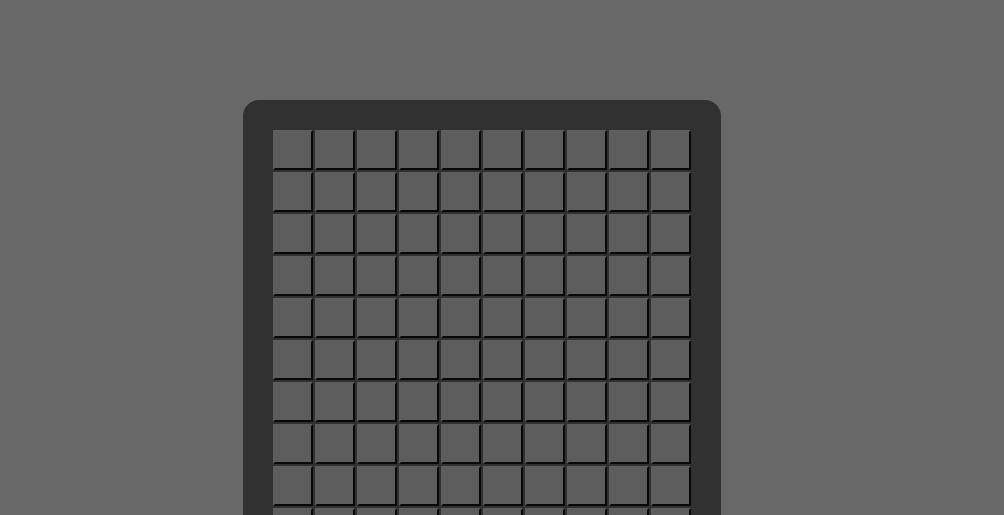
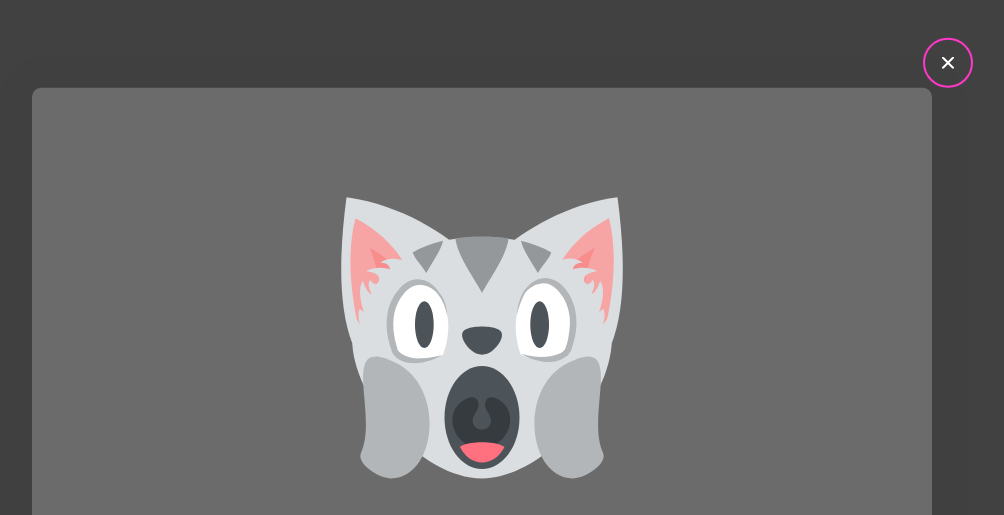
Before and after one commit to YaroslavaGD/rs-school-minesweeper, a website built with webpack: page src/index.html in a window 1280 px wide. Shown: the top 515 px of the page, without its empty margins (158-1162 px from the left). Built offline with nearby package versions, Linux system fonts and the light colour scheme.

Commit message:
feat: add styles for modal-window

```diff
--- a/src/index.html
+++ b/src/index.html
@@ -9,5 +9,18 @@
   <title>Minesweeper</title>
 </head>
 <body class="app">
+  <div class="app-modal app-modal--open app-modal--loss">
+    <div class="app-modal__window">
+
+      <div class="app-modal__header">
+        <img class="app-modal__img app-modal__img--loss"  src="img/cat-loss.svg" alt="Сat shocked by defeat">
+        <img class="app-modal__img app-modal__img--win" src="img/cat-win.svg" alt="Сat rejoices in victory">
+      </div>
+      <div class="app-modal__content">
+        <p class="app-modal__text">Game over. Try again</p>
+      </div>
+      <button class="app-modal__button"></button>
+    </div>
+  </div>
 </body>
 </html>
--- a/src/modules/app.js
+++ b/src/modules/app.js
@@ -14,4 +14,8 @@ export const createApp = () => {
   appMain.append(GRID_PARAMS.gridHtml);
 
   app.append(appMain);
+
+  app.addEventListener('gameover', (e) => {
+
+  });
 }
--- a/src/modules/cell.js
+++ b/src/modules/cell.js
@@ -17,13 +17,13 @@ export const createCell = (id, rowIndex, columnIndex, value) => {
   switch (value) {
     case 'x' :
       buttonCell.classList.add('cell--bomb');
-      buttonCell.dataset.type = 'bomb';
+      buttonCell.dataset.mode = 'bomb';
       break;
     case 0 :
-      buttonCell.dataset.type = 'empty';
+      buttonCell.dataset.mode = 'empty';
       break;
     default:
-      buttonCell.dataset.type = 'number';
+      buttonCell.dataset.mode = 'number';
       number.innerText = value;
   }
 
@@ -37,7 +37,7 @@ export const getCellParameters = (cell) => {
     id: cell.dataset.id,
     row: cell.dataset.row,
     column: cell.dataset.column,
-    type: cell.dataset.type,
+    mode: cell.dataset.mode,
     open: (cell.dataset.open === 'true'),
   }
 }
@@ -77,4 +77,11 @@ export const calculateAreaIndexes = (currentRow, currentColumn) => {
 export const openCell = (cell, isOpen) => {
   cell.dataset.open = isOpen;
   cell.classList.add('cell--active');
+
+  if ((cell.dataset.mode === 'bomb') && (isOpen === true)) {
+    cell.dispatchEvent(new CustomEvent('gameover', {
+      bubbles: true,
+      detail: getCellParameters(cell)
+    }));
+  }
 }
--- a/src/modules/grid.js
+++ b/src/modules/grid.js
@@ -113,15 +113,13 @@ const createHtmlGrid = () => {
   return gridHtml;
 }
 
-const areaStack = [];
 const openEmptyCells = (activeCell) => {
   const activeCellParameters = getCellParameters(activeCell);
   const areaIndexes = calculateAreaIndexes(activeCellParameters.row, activeCellParameters.column);
 
-  if ((activeCellParameters.type === 'number') || (activeCellParameters.type === 'bomb')) {
-    console.log('is number');
+  if ((activeCellParameters.mode === 'number') || (activeCellParameters.mode === 'bomb')) {
     openCell(activeCell, true);
-  } else if (activeCellParameters.type === 'empty') {
+  } else if (activeCellParameters.mode === 'empty') {
     if (activeCellParameters.open !== true) {
       openCell(activeCell, true);
       for (let key in areaIndexes) {
--- a/src/style/_style.scss
+++ b/src/style/_style.scss
@@ -119,3 +119,81 @@
 .cell[data-value='8'] .cell__number {
   color: $cell-eight;
 }
+
+.app-modal {
+  position: fixed;
+  top: 0;
+  left: 0;
+  width: 100%;
+  height: 100%;
+  background: rgba(41, 41, 41, 0.6);
+  opacity: 0;
+  z-index: 1000;
+  transform: translateX(-100%);
+  transition: opacity 0.3s;
+}
+
+.app-modal--open {
+  transform: translateX(0);
+  opacity: 1;
+}
+
+.app-modal__window {
+  position: absolute;
+  padding: 100px 10px;;
+  display: flex;
+  flex-direction: column;
+  top: 50%;
+  left: 50%;
+  transform: translate(-50%, -50%);
+  width: 100%;
+  max-width: 900px;
+  gap: 30px;
+  align-items: center;
+  background: $back-modal;
+  border-radius: 9px;
+  box-shadow: 0px 2px 35px 14px rgba(13, 13, 13, 0.04);
+}
+
+.app-modal__button {
+  position: absolute;
+  top: -50px;
+  right: -41px;
+  width: 50px;
+  height: 50px;
+  border: 2px solid $back-modal-button;
+  background-color: transparent;
+  background-image: url(img/close-button.svg);
+  background-repeat: no-repeat;
+  background-position: center;
+  border-radius: 100px;
+  cursor: pointer;
+  transition: all 0.3s;
+}
+
+.app-modal__button:hover {
+  background-color: $back-modal-button;
+  border-color: $back-modal-button;
+}
+.app-modal__button:active {
+  background-color: $back-modal-button-active;
+}
+
+.app-modal__text {
+  font-size: 30px;
+  color: $back-modal-text;
+}
+
+.app-modal__img {
+  display: none;
+  border-radius: 9px 0px 0px 9px;
+  width: 300px;
+  height: 300px;
+}
+.app-modal--loss .app-modal__img--loss {
+  display: block;
+}
+
+.app-modal--win .app-modal__img--win {
+  display: block;
+}
--- a/src/style/_var.scss
+++ b/src/style/_var.scss
@@ -1,5 +1,11 @@
 $back: #686868;
 $back-field: #303130;
+
+$back-modal-light: #fafafa;
+$back-modal: #6b6b6b;
+$back-modal-button: #ff38c7;
+$back-modal-button-active: #551643;
+$back-modal-text: #ffffff;
 
 $cell: #5d5d5d;
 $cell-hell: #818181;
```
Also changed, not shown: src/img/close-button.svg (added).
